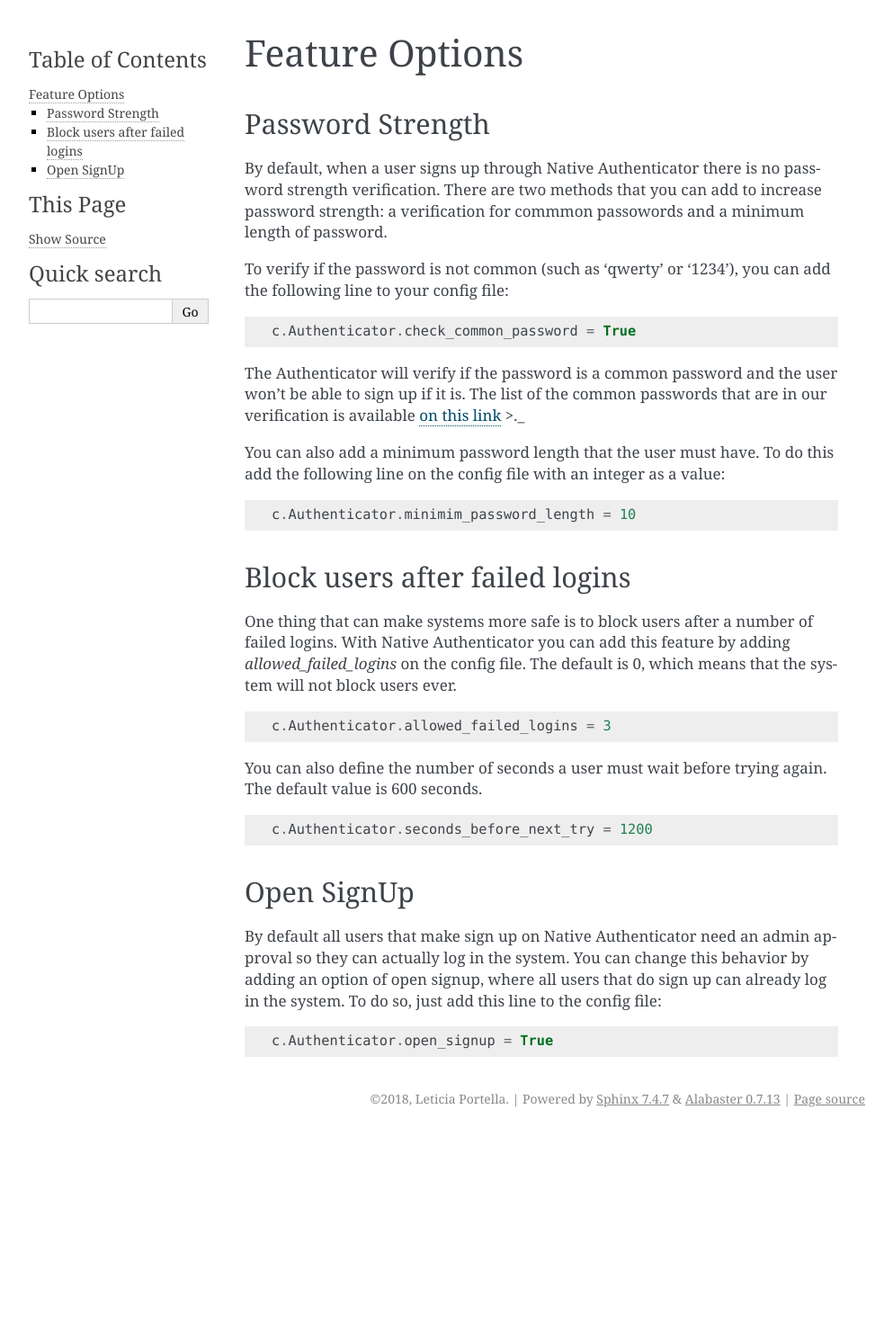
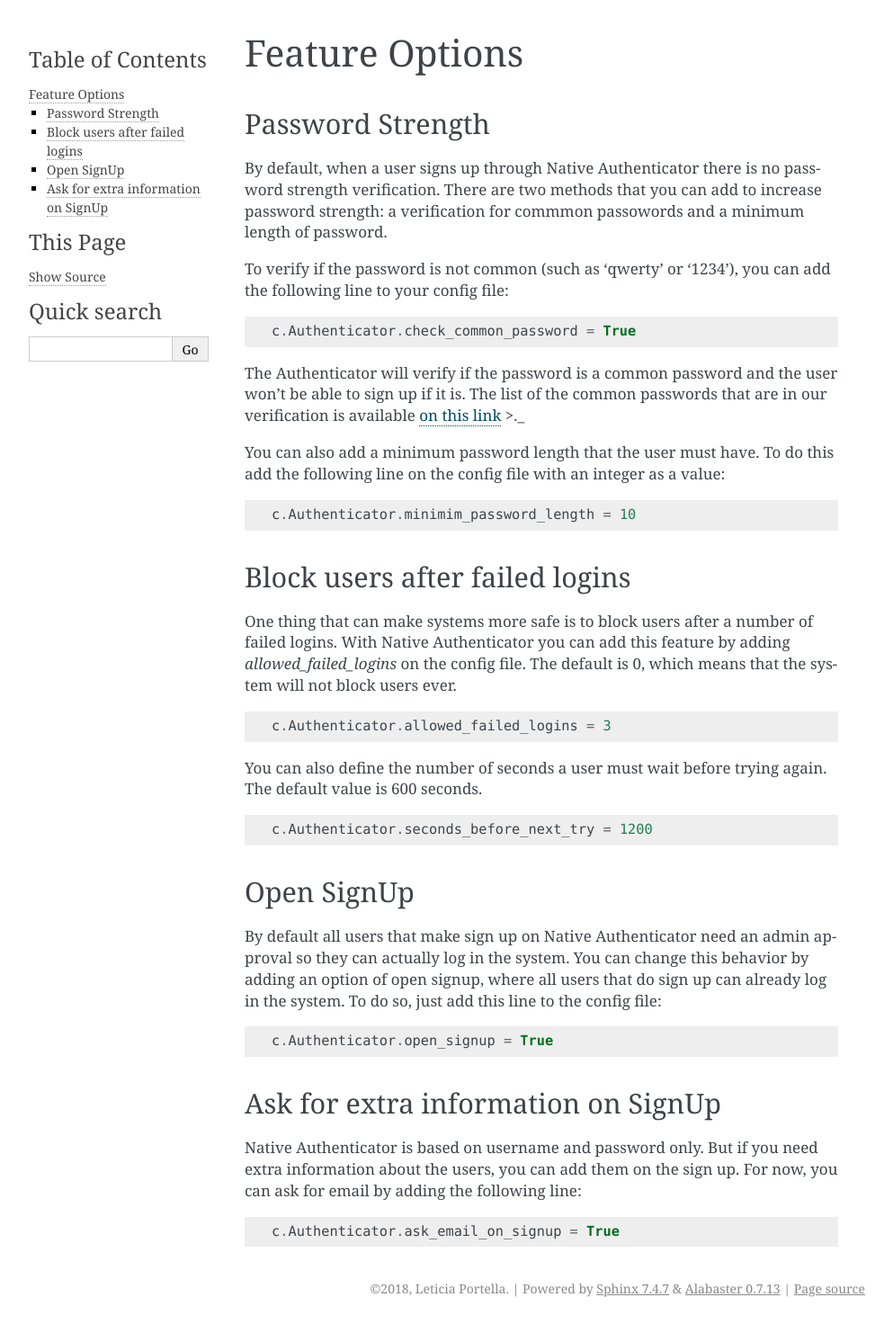
Before and after one commit to jupyterhub/nativeauthenticator, a Sphinx documentation site: the page built from docs/options.rst, in a window 1280 px wide. Shown: the whole page at 90% size, without its empty margins (148-1141 px from the left). Built offline with Sphinx 7.4.7, drawn with Linux system fonts in a browser that asks for light colours; before the commit the page ends 1261 px from its top, so only the background shows below that.

Commit message:
Add docs on adding email request on sign up

```diff
--- a/docs/options.rst
+++ b/docs/options.rst
@@ -48,3 +48,14 @@ open signup, where all users that do sign up can already log in the system. To d
 .. code-block:: python
 
     c.Authenticator.open_signup = True
+
+
+Ask for extra information on SignUp
+-----------------------------------
+
+Native Authenticator is based on username and password only. But if you need extra information about the users, you can add them on the sign up. For now, you can ask for email by adding the following line:
+
+
+.. code-block:: python
+
+    c.Authenticator.ask_email_on_signup = True
```
